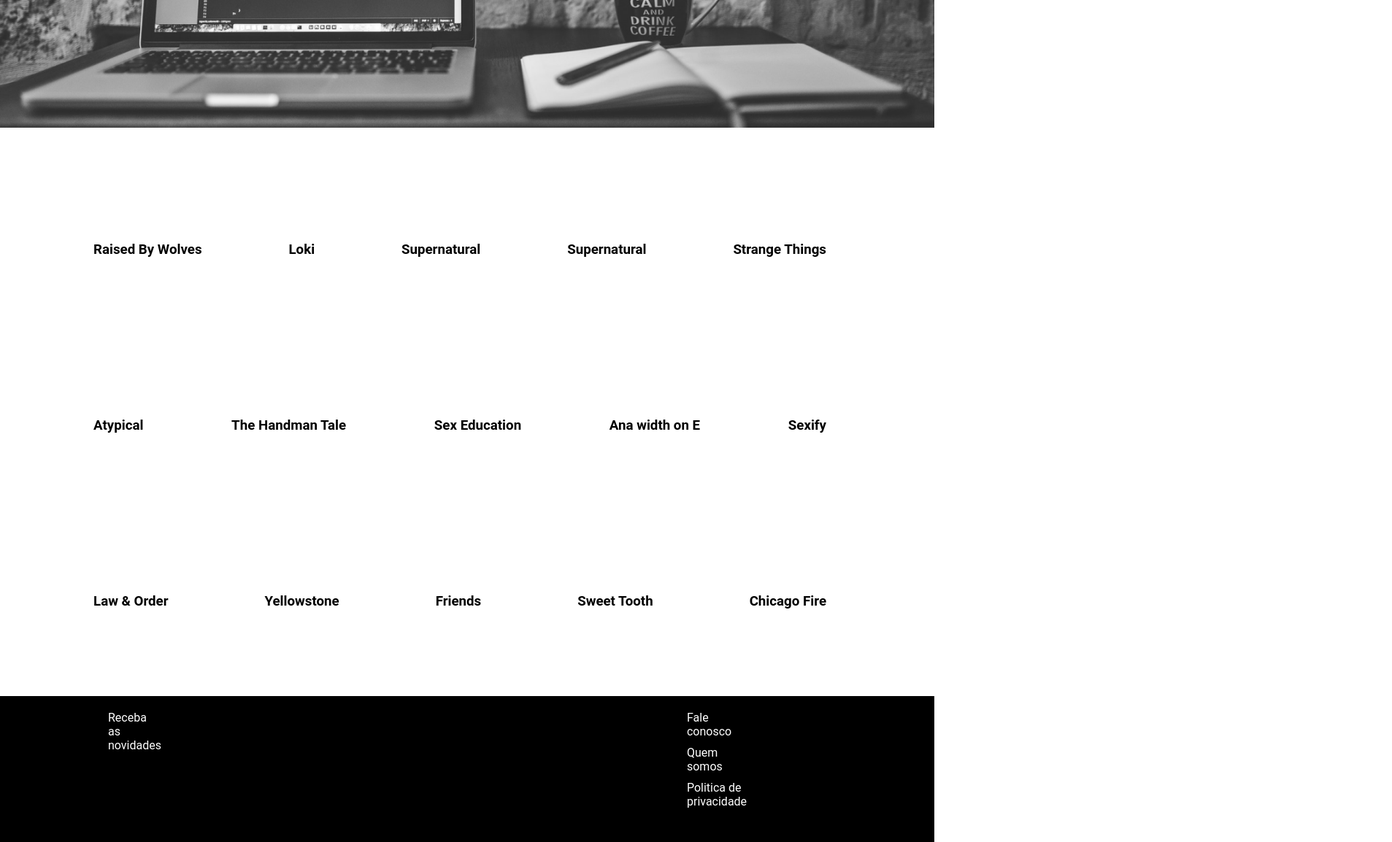
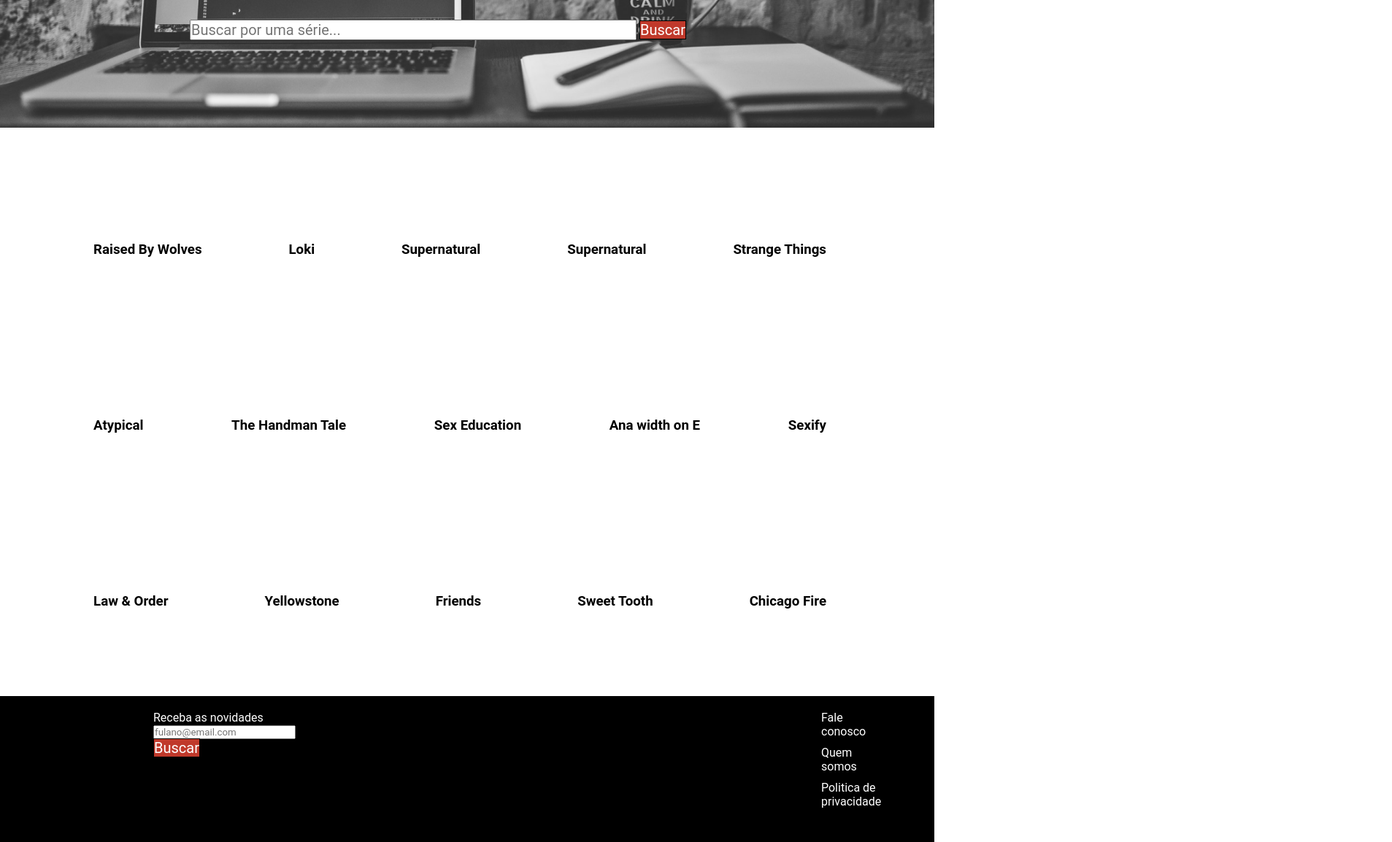
Before and after one commit to Lucas12310/Projetos, a plain HTML site: page minhas_series/index.html in a window 1280 px wide. Shown: the part 333-1487 px from the top of the page at 73% size, 1907 px wide, since content can reach past the window. Drawn offline with Linux system fonts and the light colour scheme; files whose address does not match are found by name.

Commit message:
inserindo os formulario no site

```diff
--- a/minhas_series/estilo.css
+++ b/minhas_series/estilo.css
@@ -8,6 +8,7 @@
 :root {
     --cor-primaria:#000000;
     --cor-secundaria:#FFFFFF;
+    --cor-terciaria: #C0392B;
 }
 
 .menu{
@@ -31,6 +32,26 @@
     padding: 50px;
 }
 
+#busca{
+    width: 60%;
+    font-size: 20px;
+}
+
+.busca{
+    padding-top: 30px;
+    color: var(--cor-secundaria);
+}
+
+.busca > form > label {
+    border: 1px solid #000000;
+    background-color: var(--cor-terciaria);
+    font-size: 20px;
+}
+.busca-rodape > form > label {
+    border: 1px solid #000000;
+    background-color: var(--cor-terciaria);
+    font-size: 20px;
+}
 .fundo{
     background-image: url("../minhas_series/images/fundo.png");
     height: 500px;
@@ -63,7 +84,7 @@
     color: var(--cor-secundaria);
     height: 200px;
     display: flex;
-    padding-left: 10%;
+    padding-left: 190px;
 }
 .conteudo-rodape{
     padding: 20px;
--- a/minhas_series/index.html
+++ b/minhas_series/index.html
@@ -20,7 +20,14 @@
             <div class="conteudo">
                 <h1>Bem Vindo(a)</h1>
                 <h2>Explore suas séries favoritas</h2>
+                <div class="busca">
+                    <form>
+                        <input type="text" id="busca" placeholder="Buscar por uma série..."/>
+                        <label for="busca">Buscar</label>
+                    </form>
+                </div>
             </div>
+
         </div>
     </header>
     <main>
@@ -94,7 +101,13 @@
     <footer>
         <div class="rodape">
             <div class="conteudo-rodape">
-                <p>Receba as novidades</p>
+                <div class="busca-rodape">
+                    <form>
+                        <p>Receba as novidades</p>
+                        <input type="text" id="busca-rodape" placeholder="fulano@email.com"/>
+                        <label for="busca-rodape">Buscar</label>
+                    </form>
+                </div>
             </div>
             <div class="conteudo-rodape">
                 <ul>
```
